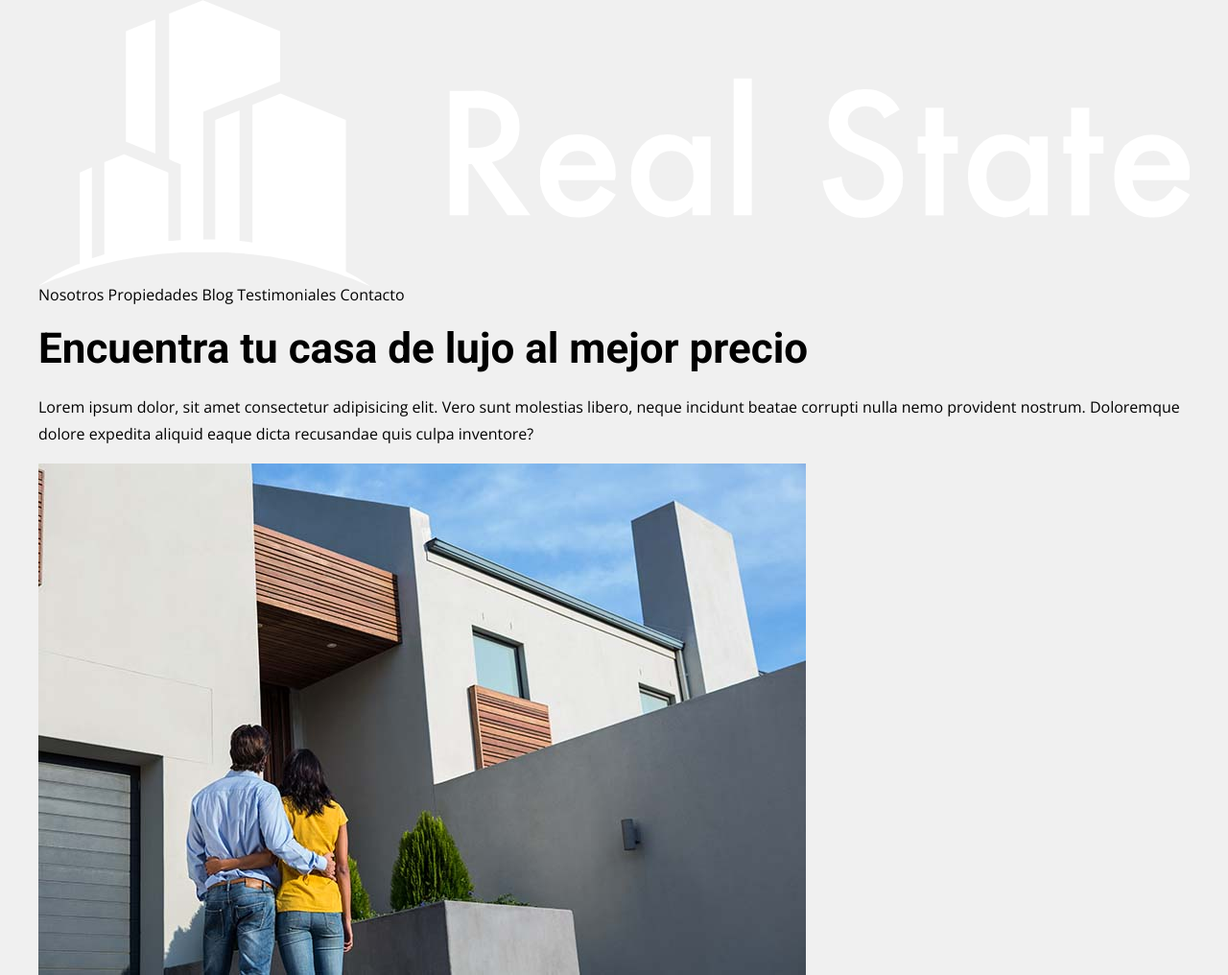
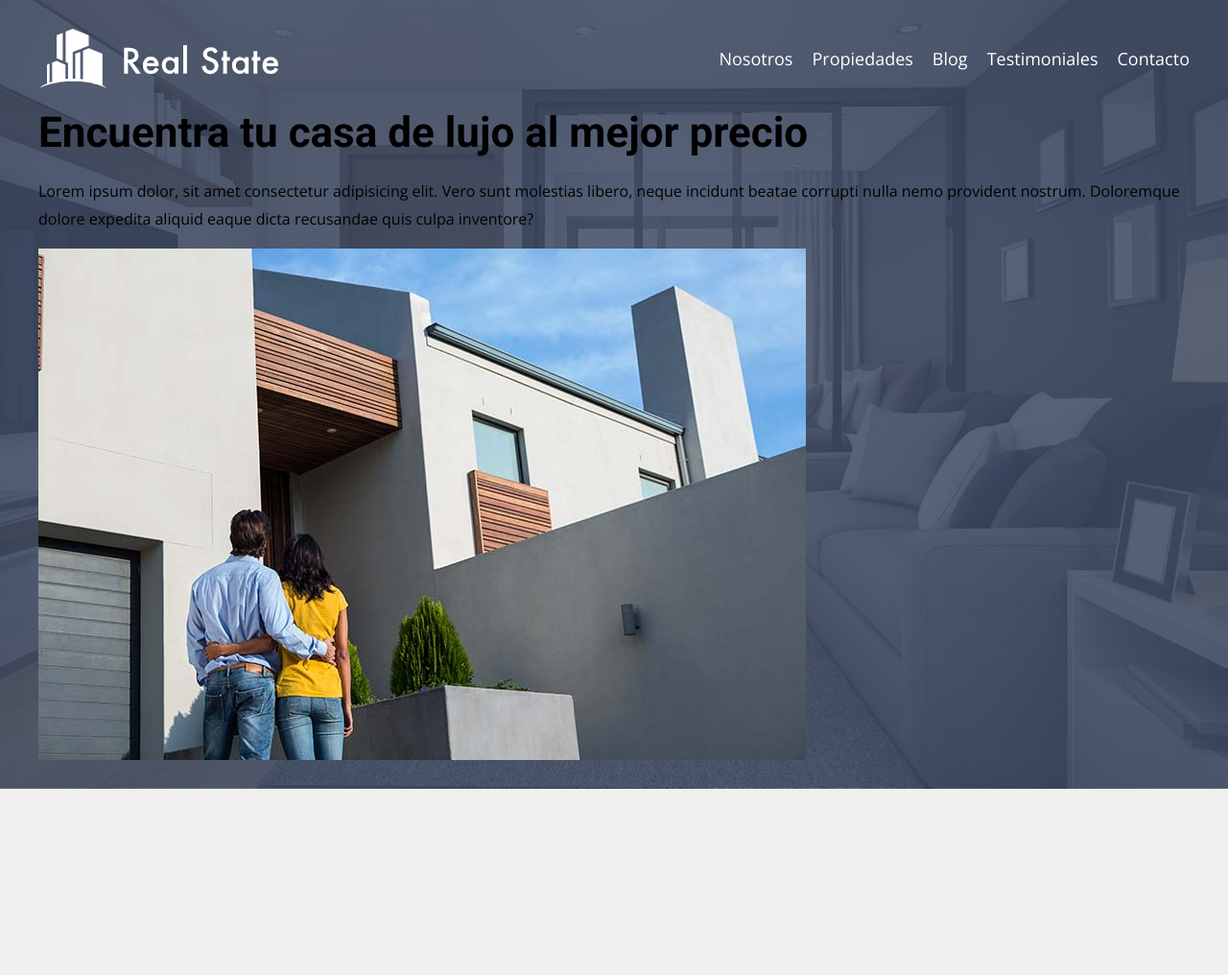
Before and after one commit to HenryTene/realState, a website: page index.html in a window 1280 px wide. Shown: the whole page at 96% size. After the commit the page ends 822 px from the top, so only its background shows below. Drawn offline with nearby package versions, Linux system fonts and the light colour scheme; files that its build step writes are made by us from their sources; files whose address does not match are found by name.

Commit message:
:art: Se agregan estilos al header

```diff
--- a/src/scss/app.scss
+++ b/src/scss/app.scss
@@ -1 +1,3 @@
 @use 'base';
+
+@use 'ui/header';
--- /dev/null
+++ b/src/scss/ui/header/_header.scss
@@ -0,0 +1,55 @@
+@use "base/variables" as v;
+@use "base/mixins" as m;
+
+.header {
+  background-image: linear-gradient(
+      to right,
+      transparentize(v.$primario, .15) 0%,
+      transparentize(v.$primario, .15) 100%
+    ),
+    url(../img/header_bg.jpg);
+  background-size: cover;
+  background-position: center;
+  padding: 3rem 0;
+
+  &__barra {
+    display: flex;
+    flex-direction: column;
+    align-items: center;
+
+    @include m.tablet {
+      flex-direction: row;
+      justify-content: space-between;
+    }
+  }
+
+  &__logo {
+    width: 25rem;
+  }
+}
+
+.navegacion {
+  display: flex;
+  flex-direction: column;
+  align-items: center;
+  margin-top: 5rem;
+
+  @include m.tablet {
+    flex-direction: row;
+    gap: 2rem;
+    margin-top: 0;
+  }
+
+  &__link {
+    color: v.$blanco;
+    font-size: 1.8rem;
+    margin-bottom: 2rem;
+
+    &:last-of-type {
+      margin-bottom: 0;
+    }
+    @include m.tablet {
+      margin-bottom: 0;
+    }
+  }
+}
--- /dev/null
+++ b/src/scss/ui/header/_index.scss
@@ -0,0 +1 @@
+@forward 'header';
```
